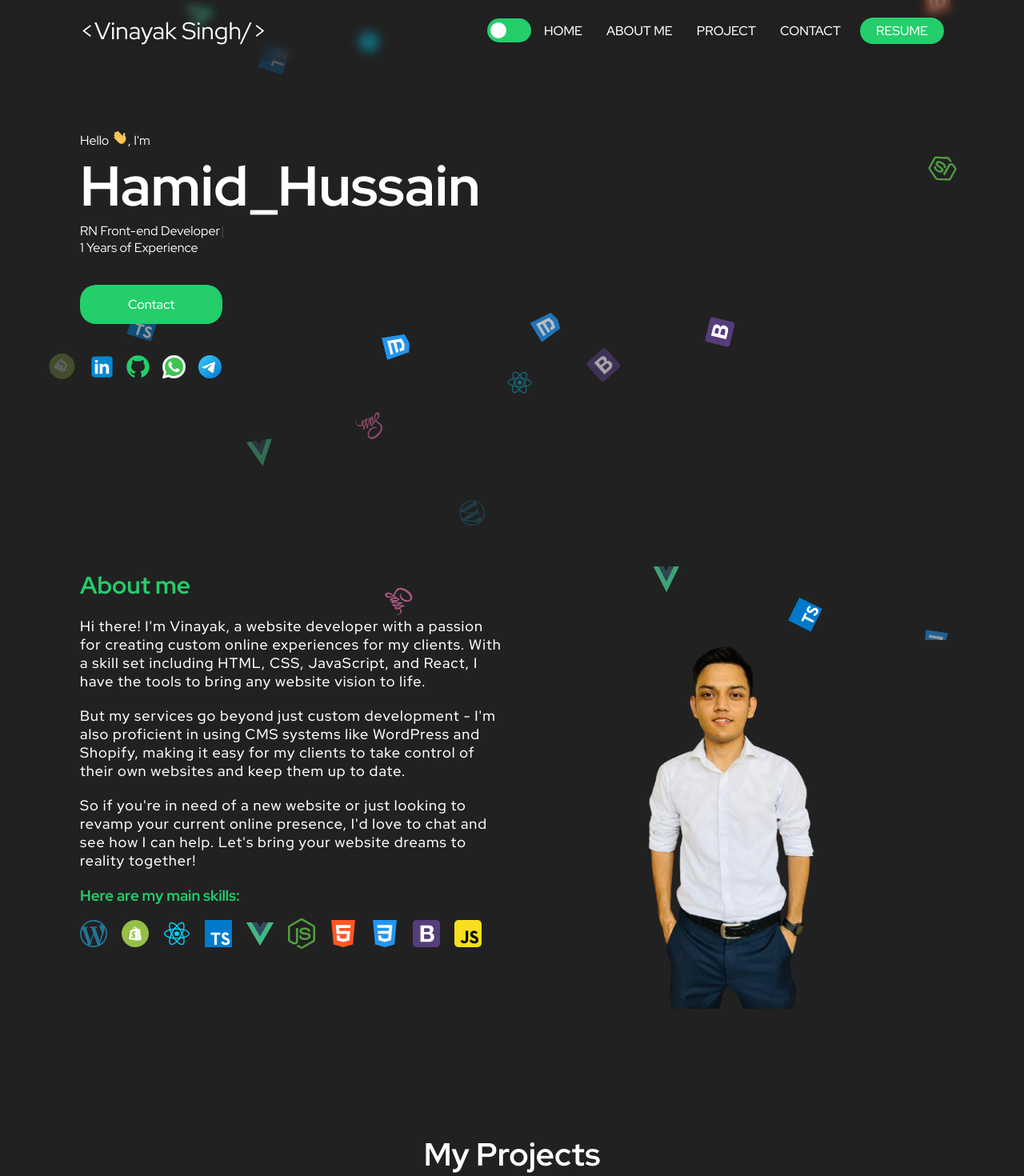
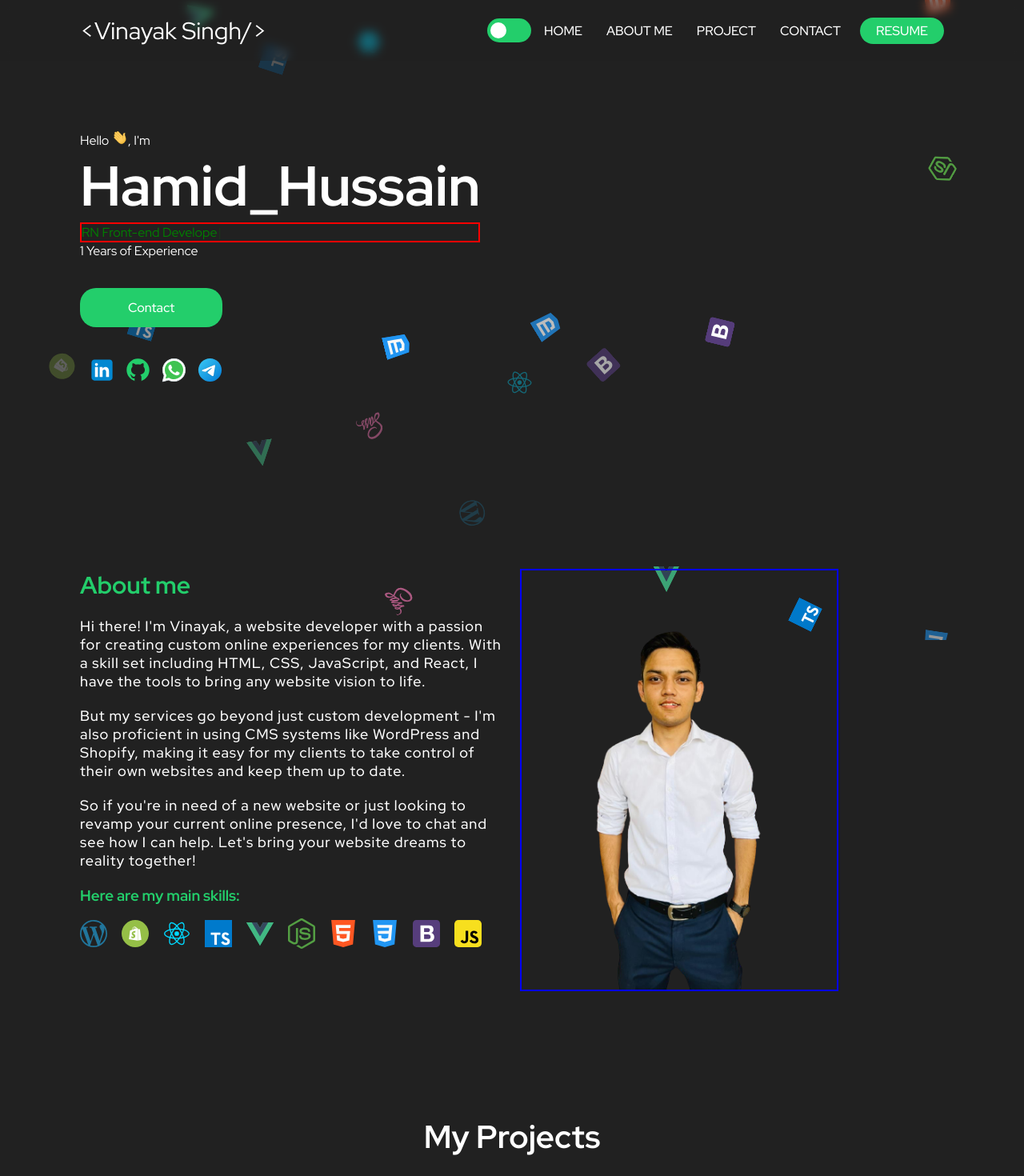
Before and after one commit to CodeVinayak/Portfolio-v2, a React (Create React App) app: page / in a window 1280 px wide. Shown: the top 1470 px of the page at 80% size. Built offline with nearby package versions, Linux system fonts and the light colour scheme.

Commit message:
bugfix(update-intro): change type writer text and some other hotfixes.

```diff
--- a/public/index.html
+++ b/public/index.html
@@ -9,7 +9,7 @@
     <link rel="stylesheet" href="https://cdnjs.cloudflare.com/ajax/libs/animate.css/3.5.2/animate.min.css">
     <link rel="sitemap" type="application/xml" title="Sitemap" href="/sitemap.xml" />
 
-    <title>Vinayak Singh | Portfolio</title>
+    <title>Hamid Hussain | Portfolio</title>
     <meta charset="utf-8" />
     <meta property="og:title" content="Vinayak Singh | Portfolio">
     <meta name="keywords" content="Vinayak Singh,Vinayak,Code Vinayak,Portfolio Vinayak Singh,Freelance website developer">
--- a/src/components/About/styles.ts
+++ b/src/components/About/styles.ts
@@ -46,9 +46,9 @@ export const Container = styled.section`
 
 
   .about-image{
-    text-align: center;
    img{
-     margin-top: 2rem;
+    border:2px solid blue;
+    //  margin-top: 2rem;
      width: 75%;
      filter: grayscale(0);
      transition: filter 0.5s;
--- a/src/components/Typed/Typed.tsx
+++ b/src/components/Typed/Typed.tsx
@@ -1,12 +1,13 @@
 import React from 'react';
 import Typewriter from 'typewriter-effect';
+import '../Typed/typed.css'
 
 const Typed: React.FC = () => {
   return (
     <div className="TypeEffect">
       <Typewriter
         options={{
-          strings: ['Software Developer', 'RN Front-end Developer'],
+          strings: ['<strong>HAMID <span style="color: #27ae60;">Hello</span> World!</strong>', 'RN Front-end Developer'],
           autoStart: true,
           loop: true,
           delay: 70,
--- /dev/null
+++ b/src/components/Typed/typed.css
@@ -0,0 +1,4 @@
+.TypeEffect {
+    border: 2px solid red;
+    color: green;
+}
```
Also changed, not shown: 1 other file (tests, documents, lock files or other folders).
